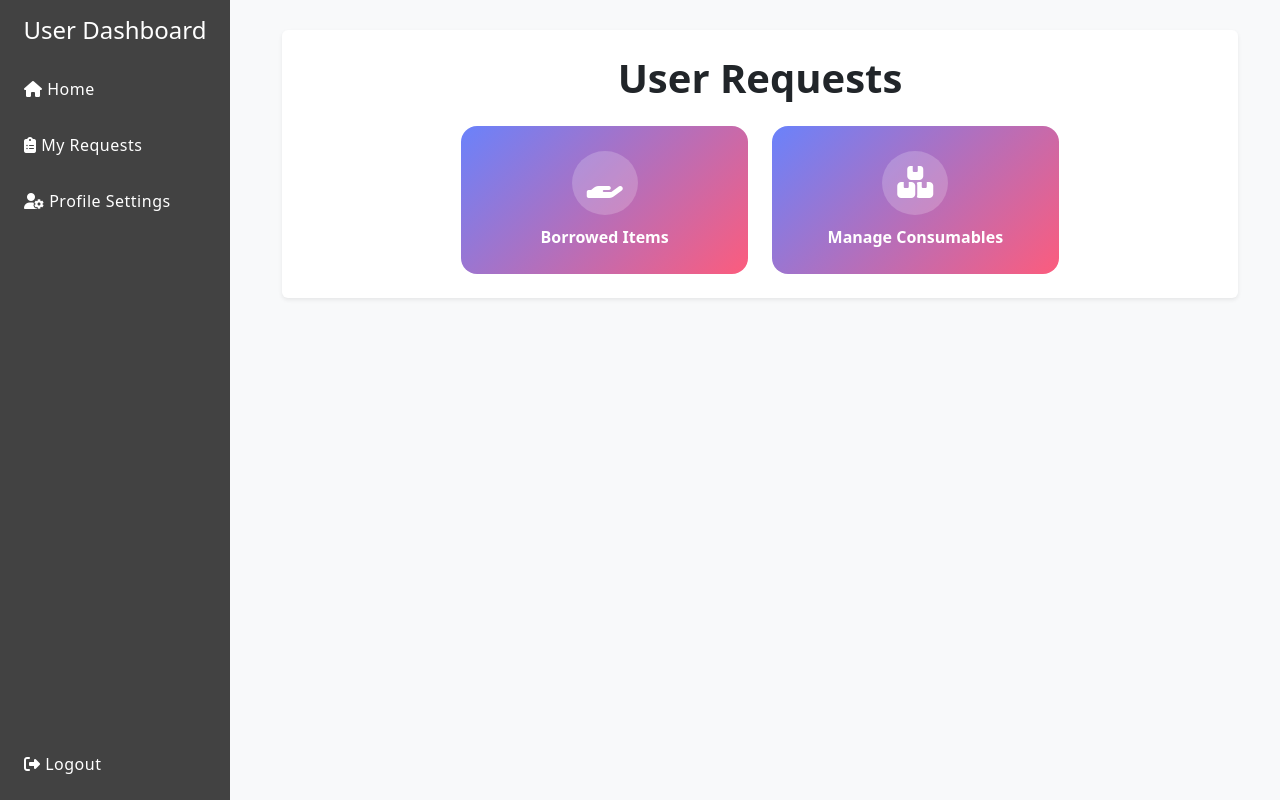
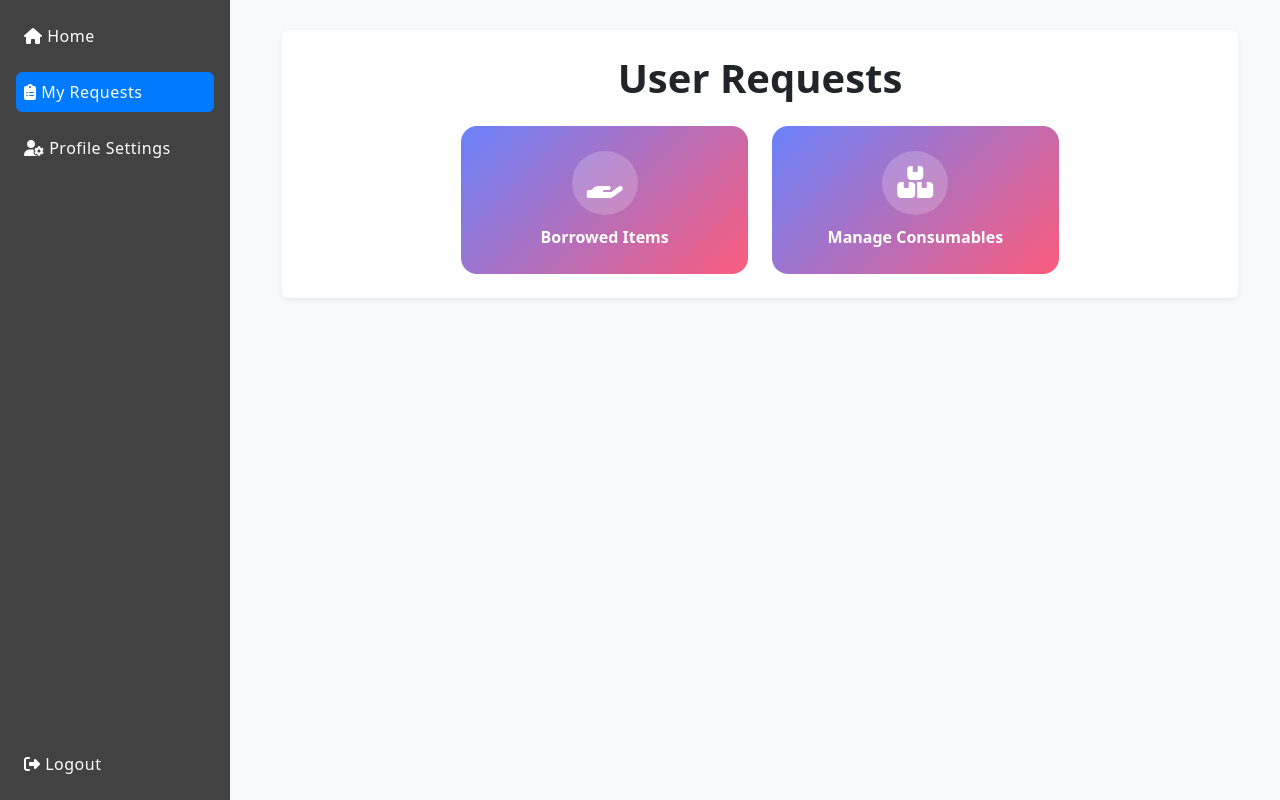
Before and after one commit to Corddzz/custodian, a PHP site: page /request/request_user.php in a window 1280 px wide. Run offline with PHP 8.4, Linux system fonts and the light colour scheme.

Commit message:
Added dynamic sidebar class

```diff
--- a/includes/user_sidebar.php
+++ b/includes/user_sidebar.php
@@ -48,14 +48,13 @@ $current_page = basename($_SERVER['PHP_SELF']);
 
 <div class="d-flex vh-100">
     <div class="sidebar p-3 d-flex flex-column">
-        <h2 class="h4 text-center mb-4 text-white">User Dashboard</h2>
-        <a class="nav-link text-white mb-3 rounded" href="../user/user_dashboard.php">
+        <a href="../user/user_dashboard.php" class="nav-link  text-white mb-3 rounded <?php echo ($current_page === 'user_dashboard.php') ? 'active ' : ''; ?>">
             <i class="fas fa-home"></i> Home
         </a>
-        <a class="nav-link text-white text-start mb-3 rounded" href="../request/request_user.php">
+        <a href="../request/request_user.php" class="nav-link text-white text-start mb-3 rounded <?php echo ($current_page === 'request_user.php') ? 'active ' : ''; ?>">
             <i class="fas fa-clipboard-list"></i> My Requests
         </a>
-        <a class="nav-link text-white mb-3 rounded" href="../user/account_settings.php">
+        <a href="../user/account_settings.php" class="nav-link text-white mb-3 rounded <?php echo ($current_page === 'account_settings.php') ? 'active ' : ''; ?>">
             <i class="fas fa-user-cog"></i> Profile Settings
         </a>
 
```
